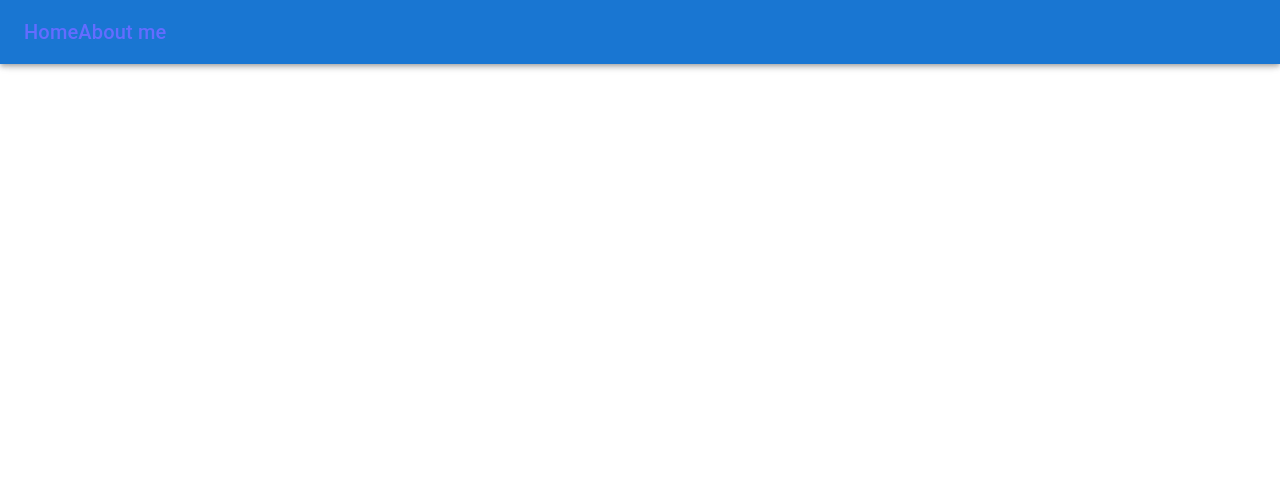
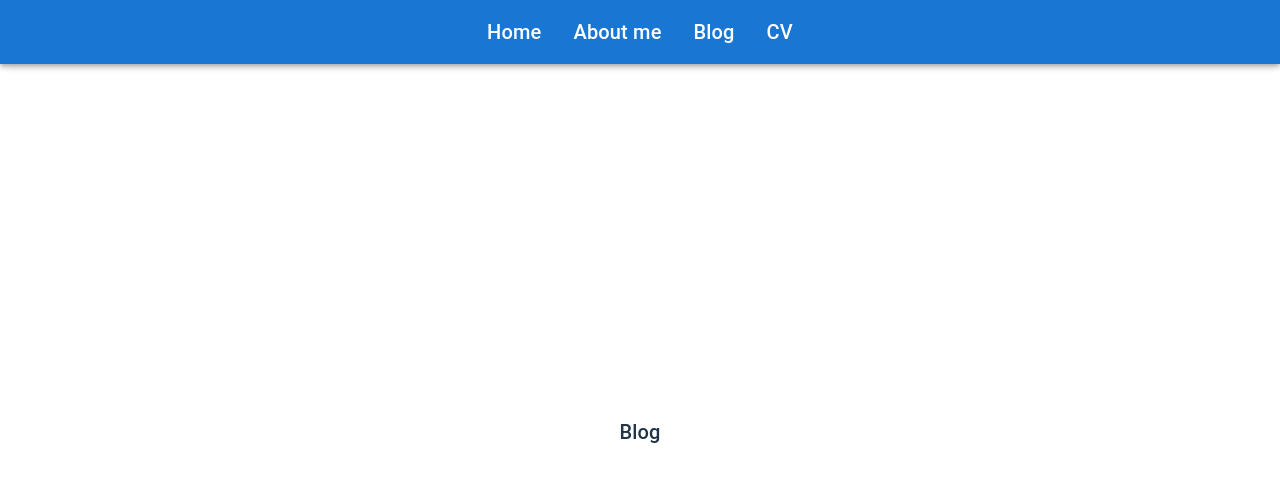
Before and after one commit to naxy-dong/personal-website, a React (Vite) app: page /Blog in a window 1280 px wide. Before the commit this address had no page. Shown: the top 482 px of the page. Built offline with nearby package versions, Linux system fonts and the light colour scheme.

Commit message:
Added blog page + animated the link component for the navbar

```diff
--- a/src/App.tsx
+++ b/src/App.tsx
@@ -3,7 +3,7 @@ import "./Stylesheets/App.css";
 import Navbar from "./Components/Navbar";
 import Home from "./Pages/Home";
 import AboutMe from "./Pages/AboutMe";
-
+import Blog from "./Pages/Blog";
 function App() {
   return (
     <>
@@ -11,6 +11,7 @@ function App() {
       <Routes>
         <Route path="/" element={<Home />} />
         <Route path="/AboutMe" element={<AboutMe />} />
+        <Route path="/Blog" element={<Blog />} />
       </Routes>
     </>
   );
--- a/src/Components/Navbar.tsx
+++ b/src/Components/Navbar.tsx
@@ -1,16 +1,64 @@
+import styled from "@emotion/styled";
 import { Search } from "@mui/icons-material";
 import AppBar from "@mui/material/AppBar";
+import Button from "@mui/material/Button";
 import IconButton from "@mui/material/IconButton";
 import Toolbar from "@mui/material/Toolbar";
 import Typography from "@mui/material/Typography";
 import React from "react";
 import { Link } from "react-router-dom";
 
+const StyledLink = styled(Link)`
+  text-decoration: none;
+  padding: 1rem;
+  display: inline-block;
+  color: white;
+  transition: background-color 0.3s;
+
+  &:hover {
+    background-color: black;
+  }
+
+  &:visited {
+    color: white;
+  }
+`;
+
+const navContainerStyles = {
+  display: "flex",
+  alignItems: "center",
+  justifyContent: "center",
+  // gap: '3rem',
+};
+
 function Navbar() {
   return (
     <React.Fragment>
       <AppBar position="fixed">
-        <Toolbar>
+        <Toolbar style={navContainerStyles}>
+          <StyledLink to="/">
+            <Typography
+              variant="h6"
+              // noWrap
+              // component="div"
+              // sx={{ flexGrow: 1, display: { xs: "none", sm: "block" } }}
+            >
+              Home
+            </Typography>
+          </StyledLink>
+
+          <StyledLink to="/AboutMe">
+            <Typography variant="h6">About me</Typography>
+          </StyledLink>
+
+          <StyledLink to="/Blog">
+            <Typography variant="h6">Blog</Typography>
+          </StyledLink>
+
+          <StyledLink target="_blank" to="https://google.com">
+            <Typography variant="h6">CV</Typography>
+          </StyledLink>
+
           {/* <IconButton
             size="large"
             edge="start"
@@ -19,27 +67,6 @@ function Navbar() {
             sx={{ mr: 2 }}
           >
           </IconButton> */}
-          <Link to="/">
-            <Typography
-              variant="h6"
-              // noWrap
-              // component="div"
-              // sx={{ flexGrow: 1, display: { xs: "none", sm: "block" } }}
-            >
-              Home
-            </Typography>
-          </Link>
-          <Link to="/AboutMe">
-            <Typography
-              variant="h6"
-              // noWrap
-              // component="div"
-              // sx={{ flexGrow: 1, display: { xs: "none", sm: "block" } }}
-            >
-              About me
-            </Typography>
-          </Link>
-
           {/* <Search>
             <SearchIconWrapper>
               <SearchIcon />
--- /dev/null
+++ b/src/Pages/Blog.tsx
@@ -0,0 +1,11 @@
+import { Typography } from "@mui/material";
+
+function Blog() {
+  return (
+    <>
+      <Typography variant="h6">Blog</Typography>
+    </>
+  );
+}
+
+export default Blog;
--- /dev/null
+++ b/src/data/blog.tsx
@@ -0,0 +1 @@
+const s = "I want to try out something new";
```
